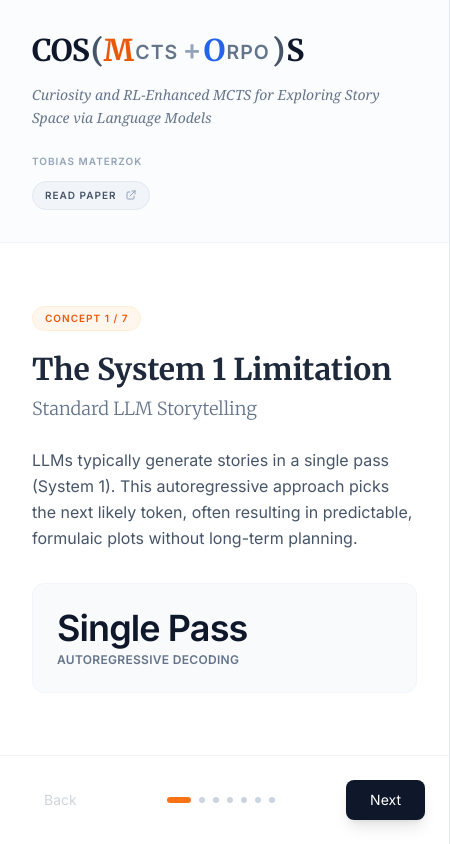
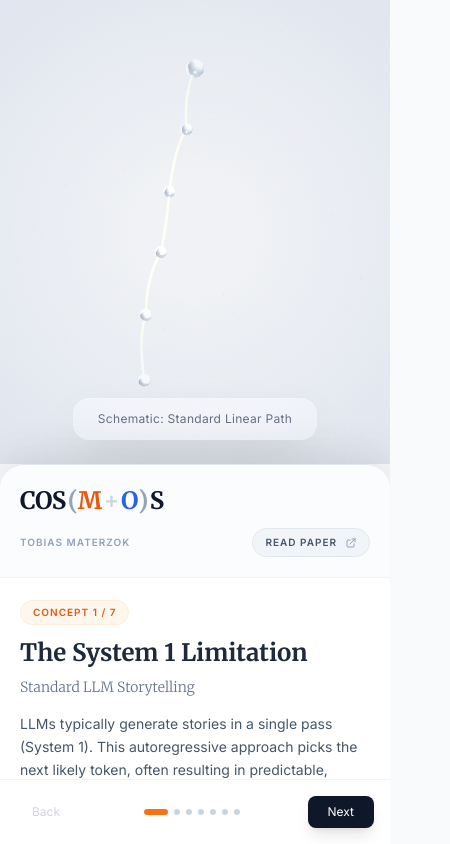
Before and after one commit to TobiasMaterzok/cos-mo-s-explained, a plain HTML site: page index.html in a window 390 px wide. Shown: the whole page, 450 px wide, since content can reach past the window. Drawn offline with nearby package versions, Linux system fonts and the light colour scheme; animation ran at ten frames a second.

Commit message:
Update index.html
mobile

```diff
--- a/index.html
+++ b/index.html
@@ -2,7 +2,7 @@
 <html lang="en">
 <head>
     <meta charset="UTF-8">
-    <meta name="viewport" content="width=device-width, initial-scale=1.0">
+    <meta name="viewport" content="width=device-width, initial-scale=1.0, maximum-scale=1.0, user-scalable=no">
     <title>COS(M+O)S: Interactive Explainer</title>
 
     <!-- Tailwind CSS -->
@@ -87,14 +87,29 @@
 </head>
 <body>
 
-    <div class="flex w-screen h-screen">
+    <div class="flex flex-col md:flex-row w-screen h-screen overflow-hidden">
 
-        <!-- Left Panel -->
-        <div class="w-full md:w-1/3 min-w-[450px] bg-white/95 border-r border-slate-200 z-20 flex flex-col shadow-2xl relative">
+        <!-- RIGHT PANEL (3D SCENE) -->
+        <div class="order-1 md:order-2 w-full h-[55%] md:h-full md:flex-1 relative bg-[#f0f2f5] overflow-hidden z-10">
+            <div id="canvas-container" class="w-full h-full cursor-move"></div>
+
+            <!-- Overlay Label -->
+            <div class="absolute bottom-6 w-full pointer-events-none flex justify-center">
+                <div id="viz-label" class="glass-panel px-6 py-3 rounded-2xl text-slate-600 text-xs md:text-sm font-medium tracking-wide shadow-2xl transition-all transform hover:scale-105 duration-500 text-center mx-4">
+                    Schematic Visualization
+                </div>
+            </div>
+
+            <!-- Vignette -->
+            <div class="absolute inset-0 pointer-events-none bg-[radial-gradient(circle_at_center,transparent_20%,rgba(200,210,230,0.4)_100%)]"></div>
+        </div>
+
+        <!-- LEFT PANEL (TEXT CONTENT) -->
+        <div class="order-2 md:order-1 w-full md:w-1/3 md:min-w-[450px] h-[45%] md:h-full bg-white/95 border-t md:border-t-0 md:border-r border-slate-200 z-20 flex flex-col shadow-[0_-10px_40px_rgba(0,0,0,0.1)] md:shadow-2xl relative rounded-t-3xl md:rounded-none">
 
             <!-- Header -->
-            <div class="p-8 border-b border-slate-100 bg-slate-50/50 header-group relative group" id="main-header">
-                <h1 class="text-3xl font-bold text-slate-900 tracking-tight flex items-baseline flex-wrap select-none" onclick="toggleLegend()">
+            <div class="p-5 md:p-8 border-b border-slate-100 bg-slate-50/50 header-group relative group rounded-t-3xl md:rounded-none" id="main-header">
+                <h1 class="text-2xl md:text-3xl font-bold text-slate-900 tracking-tight flex items-baseline flex-wrap select-none cursor-pointer" onclick="toggleLegend()">
                     <span>COS</span>
                     <span class="acronym-container mx-0.5">
                         <span class="bracket">(</span>
@@ -109,11 +124,10 @@
                 </h1>
 
                 <!-- LEGEND POPUP -->
-                <div id="legend-card" class="absolute top-20 left-8 right-8 bg-white border border-slate-200 rounded-xl shadow-xl p-4 z-50">
+                <div id="legend-card" class="absolute top-16 left-4 right-4 md:left-8 md:right-8 bg-white border border-slate-200 rounded-xl shadow-xl p-4 z-50">
                     <div class="text-[10px] uppercase tracking-widest font-bold text-slate-400 mb-3 border-b border-slate-100 pb-2">Methodology Breakdown</div>
 
                     <div class="space-y-3">
-                        <!-- Updated Item 1 -->
                         <div class="flex items-start gap-3">
                             <div class="w-8 text-right font-bold text-slate-700">COS</div>
                             <div class="text-xs text-slate-500 leading-relaxed">
@@ -143,12 +157,12 @@
                     </div>
                 </div>
 
-                <p class="text-sm text-slate-500 mt-3 font-serif italic leading-relaxed">
+                <p class="hidden md:block text-sm text-slate-500 mt-3 font-serif italic leading-relaxed">
                     Curiosity and RL-Enhanced MCTS for Exploring Story Space via Language Models
                 </p>
 
                 <!-- Author & Link -->
-                <div class="flex flex-col items-start mt-6 gap-3">
+                <div class="flex flex-row items-center justify-between mt-2 md:mt-6 md:flex-col md:items-start md:gap-3">
                     <div class="text-[10px] font-bold text-slate-400 uppercase tracking-widest">
                         Tobias Materzok
                     </div>
@@ -162,27 +176,28 @@
             </div>
 
             <!-- Content -->
-            <div id="content-area" class="flex-1 p-8 overflow-y-auto flex flex-col justify-center">
-                <div id="slide-content" class="fade-active">
-                    <div id="step-indicator" class="inline-block px-3 py-1 mb-5 text-[10px] font-bold tracking-widest text-orange-600 uppercase bg-orange-50 rounded-full border border-orange-100">
+            <!-- FIX: Removed 'justify-center'. Added 'my-auto' to child for safe vertical centering. -->
+            <div id="content-area" class="flex-1 p-5 md:p-8 overflow-y-auto flex flex-col bg-white">
+                <div id="slide-content" class="fade-active w-full my-auto">
+                    <div id="step-indicator" class="inline-block px-3 py-1 mb-3 md:mb-5 text-[10px] font-bold tracking-widest text-orange-600 uppercase bg-orange-50 rounded-full border border-orange-100">
                         Concept 1 / 7
                     </div>
-                    <h2 id="slide-title" class="text-3xl font-bold text-slate-800 mb-2 serif">Title</h2>
-                    <h3 id="slide-subtitle" class="text-lg text-slate-500 mb-6 font-light">Subtitle</h3>
-                    <div id="slide-text" class="text-slate-600 leading-relaxed text-base mb-8">
+                    <h2 id="slide-title" class="text-2xl md:text-3xl font-bold text-slate-800 mb-2 serif">Title</h2>
+                    <h3 id="slide-subtitle" class="text-sm md:text-lg text-slate-500 mb-4 md:mb-6 font-light">Subtitle</h3>
+                    <div id="slide-text" class="text-slate-600 leading-relaxed text-sm md:text-base mb-6 md:mb-8">
                         Text content goes here...
                     </div>
 
                     <!-- Stats -->
-                    <div id="stat-container" class="bg-slate-50 p-6 rounded-xl border border-slate-100">
+                    <div id="stat-container" class="bg-slate-50 p-4 md:p-6 rounded-xl border border-slate-100">
                         <div id="simple-stat">
-                            <div id="stat-value" class="text-4xl font-bold text-slate-900 tracking-tight">Value</div>
-                            <div id="stat-label" class="text-xs text-slate-500 uppercase tracking-wide mt-1 font-semibold">Label</div>
+                            <div id="stat-value" class="text-2xl md:text-4xl font-bold text-slate-900 tracking-tight">Value</div>
+                            <div id="stat-label" class="text-[10px] md:text-xs text-slate-500 uppercase tracking-wide mt-1 font-semibold">Label</div>
                         </div>
 
                         <div id="chart-stat" class="hidden w-full">
                             <div class="text-[10px] text-slate-400 uppercase tracking-widest font-bold mb-4 border-b border-slate-200 pb-2">GPT-4o Quality Rating (SD)</div>
-                            <div class="space-y-5">
+                            <div class="space-y-4 md:space-y-5">
                                 <div>
                                     <div class="flex justify-between text-xs text-slate-500 mb-1 font-medium">
                                         <span>Llama 3.2 3B (Baseline)</span>
@@ -211,7 +226,7 @@
                                     </div>
                                 </div>
                             </div>
-                            <div class="mt-4 text-[10px] text-slate-400 italic text-right">
+                            <div class="mt-3 md:mt-4 text-[10px] text-slate-400 italic text-right">
                                 n=18 stories, 50 evals each.
                             </div>
                         </div>
@@ -220,26 +235,15 @@
             </div>
 
             <!-- Footer -->
-            <div class="p-6 border-t border-slate-100 bg-white flex justify-between items-center">
-                <button id="prev-btn" class="px-5 py-2.5 rounded-lg text-sm font-medium text-slate-500 hover:bg-slate-50 transition-colors disabled:opacity-30 disabled:cursor-not-allowed">
+            <div class="p-4 md:p-6 border-t border-slate-100 bg-white flex justify-between items-center">
+                <button id="prev-btn" class="px-4 md:px-5 py-2 md:py-2.5 rounded-lg text-xs md:text-sm font-medium text-slate-500 hover:bg-slate-50 transition-colors disabled:opacity-30 disabled:cursor-not-allowed">
                     Back
                 </button>
-                <div class="flex space-x-2" id="dots-container"></div>
-                <button id="next-btn" class="px-6 py-2.5 rounded-lg bg-slate-900 text-white text-sm font-medium shadow-lg hover:bg-slate-800 hover:shadow-xl transition-all transform hover:-translate-y-0.5 disabled:opacity-50 disabled:cursor-not-allowed">
+                <div class="flex space-x-1.5 md:space-x-2" id="dots-container"></div>
+                <button id="next-btn" class="px-5 md:px-6 py-2 md:py-2.5 rounded-lg bg-slate-900 text-white text-xs md:text-sm font-medium shadow-lg hover:bg-slate-800 hover:shadow-xl transition-all transform hover:-translate-y-0.5 disabled:opacity-50 disabled:cursor-not-allowed">
                     Next
                 </button>
             </div>
-        </div>
-
-        <!-- Right Panel: 3D Canvas -->
-        <div class="flex-1 relative bg-[#f0f2f5] overflow-hidden z-10">
-            <div id="canvas-container" class="w-full h-full cursor-move"></div>
-            <div class="absolute bottom-12 w-full pointer-events-none flex justify-center">
-                <div id="viz-label" class="glass-panel px-8 py-4 rounded-2xl text-slate-600 text-sm font-medium tracking-wide shadow-2xl transition-all transform hover:scale-105 duration-500">
-                    Schematic Visualization
-                </div>
-            </div>
-            <div class="absolute inset-0 pointer-events-none bg-[radial-gradient(circle_at_center,transparent_20%,rgba(200,210,230,0.4)_100%)]"></div>
         </div>
     </div>
 
@@ -254,7 +258,7 @@
                 header.classList.remove('active');
             } else {
                 legend.classList.add('visible');
-                header.classList.add('active'); // Keep text expanded
+                header.classList.add('active');
             }
         }
 
@@ -443,29 +447,6 @@
         const matNodeBlue = new THREE.MeshPhysicalMaterial({ color: 0x3b82f6, roughness: 0.3, metalness: 0.1, clearcoat: 1.0 });
         const geoSphere = new THREE.IcosahedronGeometry(1, 1);
 
-        // --- GENERATE GRADIENT TEXTURE FOR PULSE ---
-        function createPulseTexture() {
-            const canvas = document.createElement('canvas');
-            canvas.width = 64;
-            canvas.height = 1;
-            const ctx = canvas.getContext('2d');
-            const gradient = ctx.createLinearGradient(0, 0, 64, 0);
-            gradient.addColorStop(0, 'rgba(255,255,255,0)');
-            gradient.addColorStop(0.3, 'rgba(255,255,255,0)');
-            gradient.addColorStop(0.5, 'rgba(255, 180, 100, 1)');
-            gradient.addColorStop(0.55, 'rgba(255, 255, 255, 1)');
-            gradient.addColorStop(0.6, 'rgba(255, 180, 100, 1)');
-            gradient.addColorStop(0.8, 'rgba(255,255,255,0)');
-            gradient.addColorStop(1, 'rgba(255,255,255,0)');
-            ctx.fillStyle = gradient;
-            ctx.fillRect(0, 0, 64, 1);
-            const tex = new THREE.CanvasTexture(canvas);
-            tex.wrapS = THREE.RepeatWrapping; tex.wrapT = THREE.RepeatWrapping;
-            return tex;
-        }
-        const pulseTexture = createPulseTexture();
-
-        // --- SCENE MANAGEMENT ---
         function clearScene() {
             objects.forEach(obj => {
                 if(obj.material) {
@@ -533,6 +514,7 @@
 
         // --- BUILDERS ---
         function buildTreeData(depth, showValue) {
+            // FIXED: DEPTH 4 (Cleanest)
             const rootPos = new THREE.Vector3(0, 4, 0);
             createNode(rootPos, 'root');
             const rootNode = { pos: rootPos, children: [], type: 'root' };
@@ -540,7 +522,8 @@
                 if(currentDepth >= depth) return;
                 const count = currentDepth < 2 ? 3 : 2;
                 for(let i=0; i<count; i++) {
-                    const layerSpread = (3.0 - currentDepth * 0.4);
+                    // FIXED: Wider Spread for Depth 4
+                    const layerSpread = (4.0 - currentDepth * 0.5);
                     const angleBase = (i / count) * Math.PI * 2;
                     const angle = angleBase + (Math.random() * 0.8 - 0.4);
                     const radius = layerSpread * (0.6 + Math.random() * 0.4);
@@ -555,7 +538,7 @@
                         if(dist < 1.2 + (currentDepth * 0.6)) { type = 'good'; lineColor = 0xf97316; lineOp = 0.8; }
                         else { type = 'blue'; lineColor = 0x60a5fa; lineOp = 0.2; }
                     } else if (!showValue && depth === 1) { type = 'default'; lineColor = 0x94a3b8; }
-                    createNode(childPos, type, 0.12);
+                    createNode(childPos, type, 0.15); // Slightly larger nodes for Depth 4
                     const curve = createCurvedLine(parentNode.pos, childPos, lineColor, lineOp);
                     const childNode = { pos: childPos, children: [], type: type };
                     parentNode.children.push({ node: childNode, curve: curve });
@@ -595,6 +578,7 @@
             activeSignals.push(new GrowingTrace(curvePath, 0xffaa00, 1.0, 0.0));
         }
         function sceneMCTS() {
+            // FIXED: Depth 4
             const root = buildTreeData(4, false);
             const allPaths = generateSearchTraces(root);
             const shuffled = allPaths.sort(() => 0.5 - Math.random());
@@ -668,7 +652,7 @@
             activeSignals.push(new GrowingTrace(mainPath, 0xffd700, 1.0, 0.0));
         }
         function buildLimitations() {
-             const root = buildTreeData(4, false);
+             const root = buildTreeData(4, false); // Fixed Depth 4
              const dustGeo = new THREE.BufferGeometry(); const dPos = [];
              for(let i=0; i<500; i++) { dPos.push((Math.random()-0.5)*15, (Math.random()-0.5)*15, (Math.random()-0.5)*15); }
              dustGeo.setAttribute('position', new THREE.Float32BufferAttribute(dPos, 3));
@@ -704,6 +688,20 @@
             prevMouse = { x: e.clientX, y: e.clientY };
         });
 
+        // Touch events for mobile
+        container.addEventListener('touchstart', (e) => {
+            isDragging = true;
+            prevMouse = { x: e.touches[0].clientX, y: e.touches[0].clientY };
+        });
+        window.addEventListener('touchend', () => { isDragging = false; });
+        container.addEventListener('touchmove', (e) => {
+            if(isDragging) {
+                const dx = e.touches[0].clientX - prevMouse.x;
+                scene.rotation.y += dx * 0.003;
+                prevMouse = { x: e.touches[0].clientX, y: e.touches[0].clientY };
+            }
+        });
+
         const clock = new THREE.Clock();
         function animate() {
             requestAnimationFrame(animate);
```
